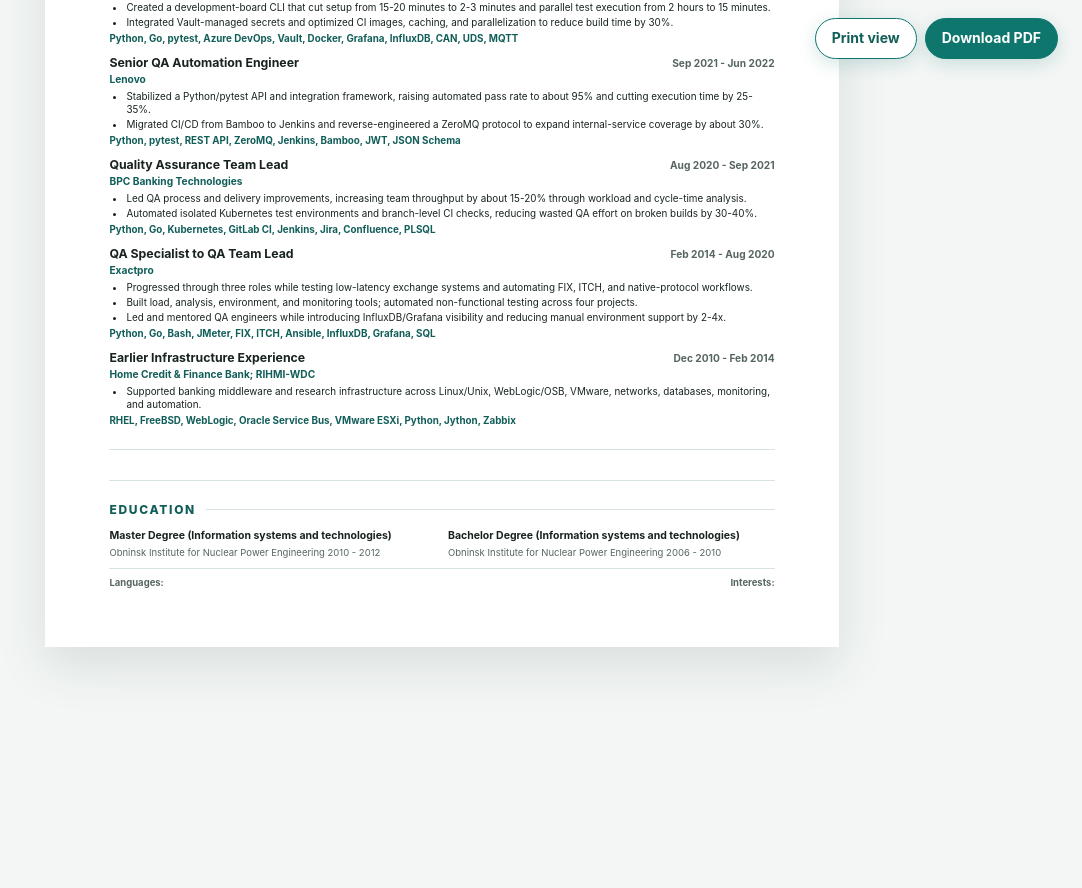
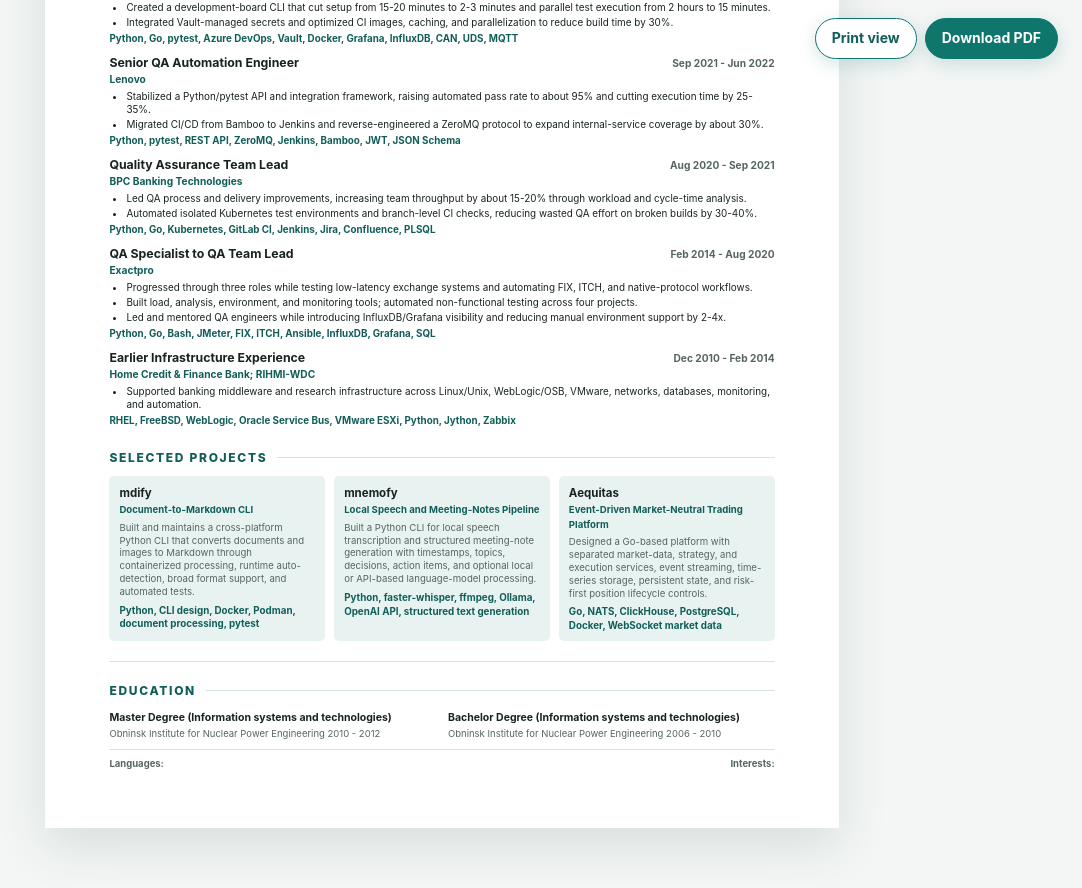
Before and after one commit to tiroq/cv, a Jekyll site: the page built from index.html, in a window 1280 px wide and 900 px high, scrolled down 1080 px. Shown: the top 888 px of the window, without its empty margins (198-1280 px from the left). Built offline with Jekyll 4.4.1, drawn with Linux system fonts in a browser that asks for light colours; before the commit the page ends 1799 px from its top, so only the background shows below that.

Commit message:
Add selected projects section with detailed descriptions and technologies

```diff
--- a/_data/data.yml
+++ b/_data/data.yml
@@ -123,6 +123,32 @@
         - Supported banking middleware and research infrastructure across Linux/Unix, WebLogic/OSB, VMware, networks, databases, monitoring, and automation.
       technologies: RHEL, FreeBSD, WebLogic, Oracle Service Bus, VMware ESXi, Python, Jython, Zabbix
 
+projects:
+  title: Selected Projects
+  assignments:
+    - title: mdify
+      subtitle: Document-to-Markdown CLI
+      description: >-
+        Built and maintains a cross-platform Python CLI that converts documents
+        and images to Markdown through containerized processing, runtime
+        auto-detection, broad format support, and automated tests.
+      technologies: Python, CLI design, Docker, Podman, document processing, pytest
+
+    - title: mnemofy
+      subtitle: Local Speech and Meeting-Notes Pipeline
+      description: >-
+        Built a Python CLI for local speech transcription and structured
+        meeting-note generation with timestamps, topics, decisions, action
+        items, and optional local or API-based language-model processing.
+      technologies: Python, faster-whisper, ffmpeg, Ollama, OpenAI API, structured text generation
+
+    - title: Aequitas
+      subtitle: Event-Driven Market-Neutral Trading Platform
+      description: >-
+        Designed a Go-based platform with separated market-data, strategy, and
+        execution services, event streaming, time-series storage, persistent
+        state, and risk-first position lifecycle controls.
+      technologies: Go, NATS, ClickHouse, PostgreSQL, Docker, WebSocket market data
 
 education:
   title: Education
```
